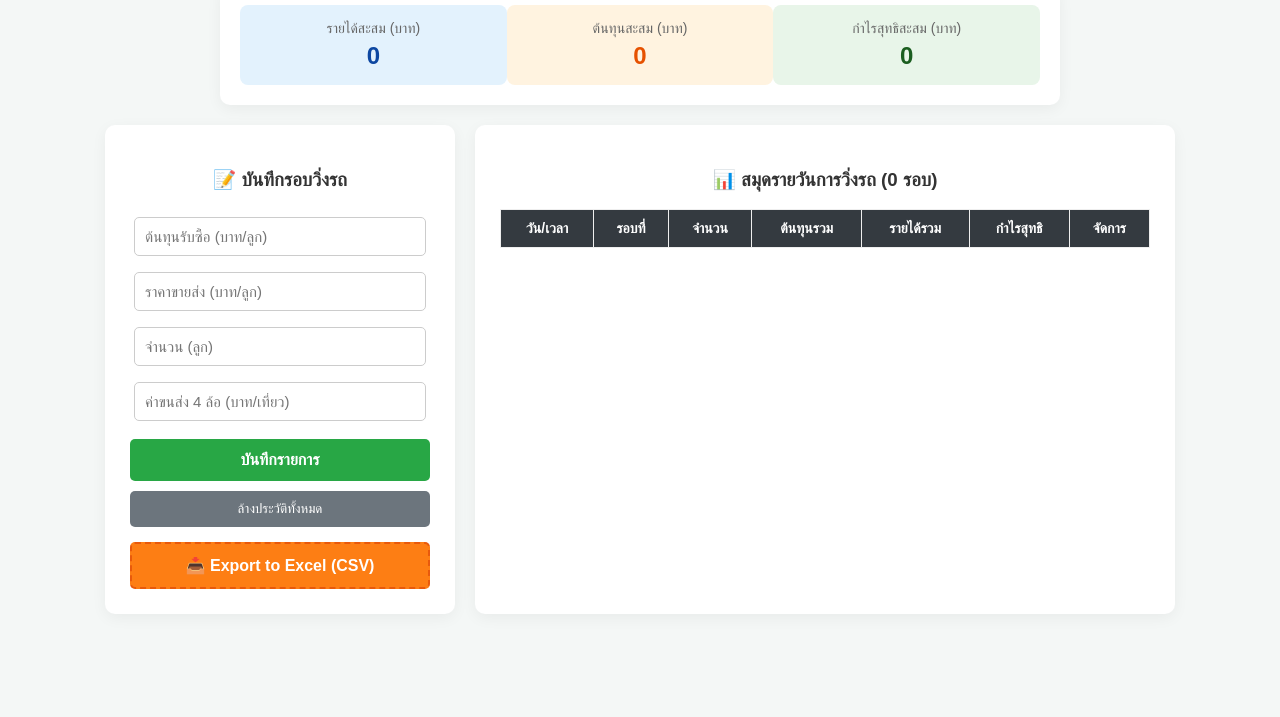
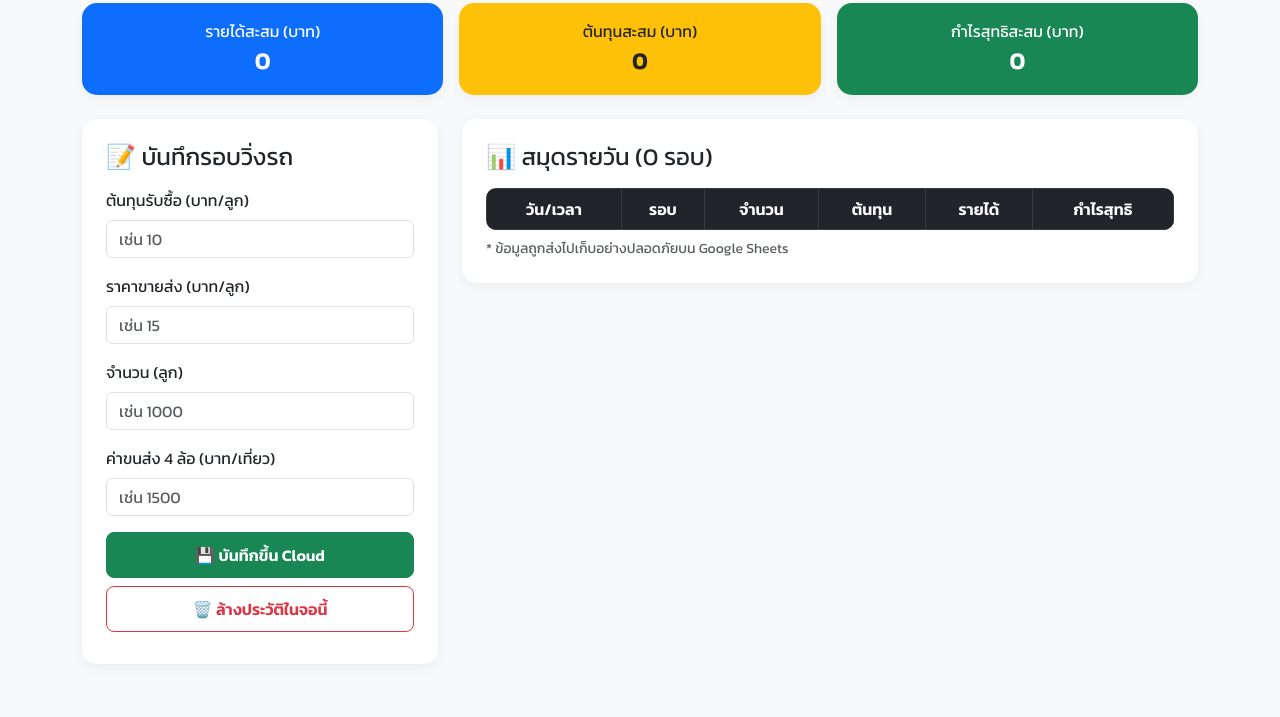
Before and after one commit to kodhomjakkrit-rgb/coconut-ledger, a plain HTML site: page index.html in a window 1280 px wide. Shown: the part 83-800 px from the top of the page. Drawn offline with nearby package versions, Linux system fonts and the light colour scheme.

Commit message:
Add files via upload

```diff
--- a/index.html
+++ b/index.html
@@ -2,98 +2,104 @@
 <html lang="th">
 <head>
     <meta charset="UTF-8">
-    <title>ระบบบัญชีมะพร้าว V8 - Export to Excel</title>
+    <meta name="viewport" content="width=device-width, initial-scale=1.0">
+    <title>ระบบบัญชีมะพร้าว V10 - Cloud Sync</title>
+    <link href="https://cdn.jsdelivr.net/npm/bootstrap@5.3.0/dist/css/bootstrap.min.css" rel="stylesheet">
+    <link href="https://fonts.googleapis.com/css2?family=Kanit:wght@300;400;600&display=swap" rel="stylesheet">
     <style>
-        body { font-family: 'Kanit', sans-serif; text-align: center; margin-top: 20px; background-color: #f4f7f6; color: #333; }
-        .container { display: flex; justify-content: center; gap: 20px; flex-wrap: wrap; margin-top: 20px; }
-
-        .calculator-box { background: white; padding: 25px; border-radius: 10px; width: 300px; box-shadow: 0 4px 15px rgba(0,0,0,0.05); }
-        input { width: 90%; padding: 10px; margin: 8px 0; border: 1px solid #ccc; border-radius: 5px; font-size: 15px; }
-
-        /* ตกแต่งปุ่มต่างๆ */
-        .btn-main { width: 100%; padding: 12px; margin-top: 10px; background-color: #28a745; color: white; border: none; border-radius: 5px; cursor: pointer; font-size: 16px; font-weight: bold; }
-        .btn-main:hover { background-color: #218838; }
-
-        .btn-clear { width: 100%; padding: 10px; margin-top: 10px; background-color: #6c757d; color: white; border: none; border-radius: 5px; cursor: pointer; }
-        .btn-clear:hover { background-color: #5a6268; }
-
-        /* ปุ่ม Export สีส้มโดดเด่น */
-        .btn-export { width: 100%; padding: 12px; margin-top: 15px; background-color: #fd7e14; color: white; border: none; border-radius: 5px; cursor: pointer; font-size: 16px; font-weight: bold; border: 2px dashed #e8590c; }
-        .btn-export:hover { background-color: #e8590c; }
-
-        .btn-delete { background-color: #dc3545; color: white; border: none; padding: 5px 10px; border-radius: 3px; cursor: pointer; font-size: 12px; }
-        .btn-delete:hover { background-color: #c82333; }
-
-        .dashboard { display: flex; justify-content: space-around; background: white; padding: 20px; border-radius: 10px; max-width: 800px; margin: 0 auto; box-shadow: 0 4px 15px rgba(0,0,0,0.05); }
-        .kpi-card { padding: 15px; border-radius: 8px; width: 30%; text-align: center; }
-        .kpi-title { font-size: 14px; color: #666; margin-bottom: 5px; }
-        .kpi-value { font-size: 24px; font-weight: bold; }
-        .bg-revenue { background-color: #e3f2fd; color: #0d47a1; }
-        .bg-cost { background-color: #fff3e0; color: #e65100; }
-        .bg-profit { background-color: #e8f5e9; color: #1b5e20; }
-
-        .table-box { background: white; padding: 25px; border-radius: 10px; width: 650px; box-shadow: 0 4px 15px rgba(0,0,0,0.05); overflow-x: auto; }
-        table { width: 100%; border-collapse: collapse; margin-top: 10px; font-size: 14px; }
-        th, td { border: 1px solid #eee; padding: 10px; text-align: right; }
-        th { background-color: #343a40; color: white; text-align: center; }
-        .profit-green { color: #28a745; font-weight: bold; }
-        .loss-red { color: #dc3545; font-weight: bold; }
-        .date-text { font-size: 12px; color: #666; text-align: center; }
+        body { font-family: 'Kanit', sans-serif; background-color: #f8f9fa; }
+        .card-custom { border-radius: 15px; box-shadow: 0 4px 12px rgba(0,0,0,0.05); border: none; }
+        .kpi-text { font-size: 1.5rem; font-weight: bold; }
+        .btn-custom { border-radius: 8px; font-weight: 600; padding: 10px; transition: all 0.3s ease; }
+        .table-rounded { border-radius: 10px; overflow: hidden; }
+        /* เอฟเฟกต์ตอนโหลด */
+        .loading { opacity: 0.7; pointer-events: none; }
     </style>
 </head>
 <body>
 
-    <h2>🥥 ระบบจัดการธุรกิจมะพร้าว V8</h2>
+<div class="container py-4">
+    <h2 class="text-center mb-4 text-success">🥥 ระบบจัดการธุรกิจมะพร้าว (Cloud)</h2>
 
-    <div class="dashboard">
-        <div class="kpi-card bg-revenue">
-            <div class="kpi-title">รายได้สะสม (บาท)</div>
-            <div class="kpi-value" id="sumRevenue">0</div>
+    <div class="row g-3 mb-4">
+        <div class="col-12 col-md-4">
+            <div class="card card-custom bg-primary text-white text-center p-3">
+                <div>รายได้สะสม (บาท)</div>
+                <div class="kpi-text" id="sumRevenue">0</div>
             </div>
-        <div class="kpi-card bg-cost">
-            <div class="kpi-title">ต้นทุนสะสม (บาท)</div>
-            <div class="kpi-value" id="sumCost">0</div>
         </div>
-        <div class="kpi-card bg-profit">
-            <div class="kpi-title">กำไรสุทธิสะสม (บาท)</div>
-            <div class="kpi-value" id="sumProfit">0</div>
+        <div class="col-12 col-md-4">
+            <div class="card card-custom bg-warning text-dark text-center p-3">
+                <div>ต้นทุนสะสม (บาท)</div>
+                <div class="kpi-text" id="sumCost">0</div>
+            </div>
+        </div>
+        <div class="col-12 col-md-4">
+            <div class="card card-custom bg-success text-white text-center p-3" id="profitCard">
+                <div>กำไรสุทธิสะสม (บาท)</div>
+                <div class="kpi-text" id="sumProfit">0</div>
+            </div>
         </div>
     </div>
 
-    <div class="container">
-        <div class="calculator-box">
-            <h3>📝 บันทึกรอบวิ่งรถ</h3>
-            <input type="number" id="costPrice" placeholder="ต้นทุนรับซื้อ (บาท/ลูก)">
-            <input type="number" id="sellPrice" placeholder="ราคาขายส่ง (บาท/ลูก)">
-            <input type="number" id="quantity" placeholder="จำนวน (ลูก)">
-            <input type="number" id="transportCost" placeholder="ค่าขนส่ง 4 ล้อ (บาท/เที่ยว)">
-
-            <button class="btn-main" onclick="saveRecord()">บันทึกรายการ</button>
-            <button class="btn-clear" onclick="clearHistory()">ล้างประวัติทั้งหมด</button>
-
-            <button class="btn-export" onclick="exportToCSV()">📥 Export to Excel (CSV)</button>
+    <div class="row g-4">
+        <div class="col-12 col-lg-4">
+            <div class="card card-custom p-4">
+                <h4 class="mb-3">📝 บันทึกรอบวิ่งรถ</h4>
+                <div class="mb-3">
+                    <label class="form-label">ต้นทุนรับซื้อ (บาท/ลูก)</label>
+                    <input type="number" class="form-control" id="costPrice" placeholder="เช่น 10">
+                </div>
+                <div class="mb-3">
+                    <label class="form-label">ราคาขายส่ง (บาท/ลูก)</label>
+                    <input type="number" class="form-control" id="sellPrice" placeholder="เช่น 15">
+                </div>
+                <div class="mb-3">
+                    <label class="form-label">จำนวน (ลูก)</label>
+                    <input type="number" class="form-control" id="quantity" placeholder="เช่น 1000">
+                </div>
+                <div class="mb-3">
+                    <label class="form-label">ค่าขนส่ง 4 ล้อ (บาท/เที่ยว)</label>
+                    <input type="number" class="form-control" id="transportCost" placeholder="เช่น 1500">
                 </div>
 
-        <div class="table-box">
-            <h3>📊 สมุดรายวันการวิ่งรถ (<span id="totalTrips">0</span> รอบ)</h3>
-            <table>
-                <thead>
+                <button id="btnSave" class="btn btn-success btn-custom w-100 mb-2" onclick="saveRecord()">
+                    💾 บันทึกขึ้น Cloud
+                </button>
+                <button class="btn btn-outline-danger btn-custom w-100 mb-2" onclick="clearHistory()">🗑️ ล้างประวัติในจอนี้</button>
+            </div>
+        </div>
+
+        <div class="col-12 col-lg-8">
+            <div class="card card-custom p-4">
+                <h4 class="mb-3">📊 สมุดรายวัน (<span id="totalTrips">0</span> รอบ)</h4>
+                <div class="table-responsive table-rounded">
+                    <table class="table table-hover table-bordered align-middle text-end mb-0">
+                        <thead class="table-dark text-center">
                             <tr>
                                 <th>วัน/เวลา</th>
-                        <th>รอบที่</th>
+                                <th>รอบ</th>
                                 <th>จำนวน</th>
-                        <th>ต้นทุนรวม</th>
-                        <th>รายได้รวม</th>
+                                <th>ต้นทุน</th>
+                                <th>รายได้</th>
                                 <th>กำไรสุทธิ</th>
-                        <th>จัดการ</th>
                             </tr>
                         </thead>
                         <tbody id="historyTableBody"></tbody>
                     </table>
                 </div>
+                <small class="text-muted mt-2 d-block">* ข้อมูลถูกส่งไปเก็บอย่างปลอดภัยบน Google Sheets</small>
+            </div>
+        </div>
+    </div>
 </div>
 
 <script>
+    // ----------------------------------------------------------------------
+    // นี่คือ "กุญแจ API" ของคุณแสง ที่จะไขประตูส่งข้อมูลเข้า Google Sheets
+    // ----------------------------------------------------------------------
+    const SCRIPT_URL = 'https://script.google.com/macros/s/AKfycbzMi8VhYq3008IXYy9S7V-oZVigLEGU7rte7qWKMWaGVjgR0FL_AwQztNfhaWJYJqAZ/exec';
+
     let tripHistory = [];
 
     window.onload = function() {
@@ -104,6 +110,7 @@
         }
     }
 
+    // ฟังก์ชันนี้ถูกอัปเกรดให้สามารถส่งข้อมูลผ่านอินเทอร์เน็ตได้
     function saveRecord() {
         let cost = Number(document.getElementById('costPrice').value);
         let sell = Number(document.getElementById('sellPrice').value);
@@ -117,34 +124,57 @@
 
         let now = new Date();
         let formattedDate = now.toLocaleString('th-TH', {
-                day: '2-digit', month: '2-digit', year: 'numeric',
+            day: '2-digit', month: '2-digit', year: '2-digit',
             hour: '2-digit', minute: '2-digit'
         });
 
-            tripHistory.push({
+        // 1. จัดเตรียมข้อมูลเป็นก้อน (Payload) เพื่อส่งขึ้น Cloud
+        let payload = {
             date: formattedDate,
             qty: qty,
             totalCost: (cost * qty) + transport,
             totalRevenue: sell * qty,
             netProfit: (sell * qty) - ((cost * qty) + transport)
-            });
+        };
 
+        // 2. เปลี่ยนปุ่มเป็นสถานะกำลังโหลด เพื่อไม่ให้เผลอกดซ้ำ
+        let btnSave = document.getElementById('btnSave');
+        btnSave.innerHTML = "⏳ กำลังส่งข้อมูล...";
+        btnSave.classList.add('loading');
+
+        // 3. ใช้คำสั่ง Fetch (เหมือนการส่งไปรษณีย์) ยิงข้อมูลไปที่ Google Sheets
+        fetch(SCRIPT_URL, {
+            method: 'POST',
+            body: JSON.stringify(payload)
+        })
+        .then(response => {
+            // --- เมื่อ Google Sheets ตอบกลับมาว่าบันทึกสำเร็จ ---
+
+            // แปะข้อมูลลงในตารางหน้าเว็บของเราด้วย
+            tripHistory.push(payload);
             localStorage.setItem('coconutLedger', JSON.stringify(tripHistory));
 
+            // ล้างช่องกรอกข้อมูล
             document.getElementById('costPrice').value = '';
             document.getElementById('sellPrice').value = '';
             document.getElementById('quantity').value = '';
             document.getElementById('transportCost').value = '';
 
             renderTableAndDashboard();
-        }
 
-        function deleteRecord(index) {
-            if(confirm("ต้องการยกเลิกรายการรอบวิ่งรถที่ " + (index + 1) + " ใช่หรือไม่?")) {
-                tripHistory.splice(index, 1);
-                localStorage.setItem('coconutLedger', JSON.stringify(tripHistory));
-                renderTableAndDashboard();
-            }
+            // คืนค่าปุ่มกลับมาเหมือนเดิม
+            btnSave.innerHTML = "💾 บันทึกขึ้น Cloud";
+            btnSave.classList.remove('loading');
+
+            // เด้งข้อความบอกว่าสำเร็จแล้ว!
+            alert("✅ บันทึกยอดวิ่งรถขึ้น Cloud Database เรียบร้อยแล้ว!");
+        })
+        .catch(error => {
+            console.error('Error!', error.message);
+            btnSave.innerHTML = "💾 บันทึกขึ้น Cloud";
+            btnSave.classList.remove('loading');
+            alert("❌ เกิดข้อผิดพลาดในการเชื่อมต่ออินเทอร์เน็ต กรุณาลองใหม่");
+        });
     }
 
     function renderTableAndDashboard() {
@@ -158,19 +188,17 @@
             sumCst += trip.totalCost;
             sumProf += trip.netProfit;
 
-                let profitClass = trip.netProfit >= 0 ? 'profit-green' : 'loss-red';
+            let profitClass = trip.netProfit >= 0 ? 'text-success fw-bold' : 'text-danger fw-bold';
             let displayDate = trip.date ? trip.date : "-";
 
+            // หมายเหตุ: เอาปุ่มลบเฉพาะบรรทัดออก เพื่อป้องกันความสับสน เพราะข้อมูลจริงไปอยู่บน Cloud แล้ว
             let row = `<tr>
-                    <td class="date-text">${displayDate}</td>
-                    <td style="text-align: center;">${i + 1}</td>
+                <td class="text-center text-muted small">${displayDate}</td>
+                <td class="text-center">${i + 1}</td>
                 <td>${trip.qty.toLocaleString()}</td>
                 <td>${trip.totalCost.toLocaleString()}</td>
                 <td>${trip.totalRevenue.toLocaleString()}</td>
                 <td class="${profitClass}">${trip.netProfit.toLocaleString()}</td>
-                    <td style="text-align: center;">
-                        <button class="btn-delete" onclick="deleteRecord(${i})">ลบ</button>
-                    </td>
             </tr>`;
             tableBody.innerHTML += row;
         }
@@ -180,56 +208,23 @@
         document.getElementById('sumProfit').innerText = sumProf.toLocaleString();
         document.getElementById('totalTrips').innerText = tripHistory.length;
 
-            let profitCard = document.getElementById('sumProfit').parentElement;
-            profitCard.style.backgroundColor = sumProf < 0 ? '#ffebee' : '#e8f5e9';
-            profitCard.style.color = sumProf < 0 ? '#c62828' : '#1b5e20';
+        let profitCard = document.getElementById('profitCard');
+        if(sumProf < 0) {
+            profitCard.className = "card card-custom bg-danger text-white text-center p-3";
+        } else {
+            profitCard.className = "card card-custom bg-success text-white text-center p-3";
+        }
     }
 
     function clearHistory() {
-            if(confirm("ล้างประวัติทั้งหมด?")) {
+        if(confirm("ปุ่มนี้จะล้างประวัติเฉพาะบนหน้าจอมือถือ/คอมเครื่องนี้นะครับ (ข้อมูลใน Google Sheets จะยังอยู่ครบ) ยืนยันไหมครับ?")) {
             localStorage.removeItem('coconutLedger');
             tripHistory = [];
             renderTableAndDashboard();
         }
     }
-
-        // --- ฟังก์ชันใหม่: สร้างและดาวน์โหลดไฟล์ CSV ---
-        function exportToCSV() {
-            if (tripHistory.length === 0) {
-                alert("ยังไม่มีข้อมูลให้ Export ครับ! ลองบันทึกข้อมูลดูก่อนนะ");
-                return;
-            }
-
-            // 1. ใส่รหัสลับ \uFEFF (BOM) เพื่อให้ Excel อ่านภาษาไทยออก ไม่เป็นภาษาต่างดาว!
-            let csvContent = "\uFEFF";
-
-            // 2. สร้างหัวตาราง (Header)
-            csvContent += "วันที่และเวลา,รอบที่,จำนวน (ลูก),ต้นทุนรวม (บาท),รายได้รวม (บาท),กำไรสุทธิ (บาท)\n";
-
-            // 3. วนลูปดึงข้อมูลจาก Array มาเรียงต่อกัน บรรทัดต่อบรรทัด (\n คือการขึ้นบรรทัดใหม่)
-            for (let i = 0; i < tripHistory.length; i++) {
-                let trip = tripHistory[i];
-                let date = trip.date ? trip.date : "-";
-
-                // เราจะไม่ใส่ .toLocaleString() ตรงนี้ เพราะเราอยากให้ Excel ได้ตัวเลขเพียวๆ เอาไปบวกเลขต่อได้
-                let row = `${date},${i + 1},${trip.qty},${trip.totalCost},${trip.totalRevenue},${trip.netProfit}`;
-                csvContent += row + "\n";
-            }
-
-            // 4. สร้างก้อนไฟล์เสมือน (Blob) และสั่งให้เบราว์เซอร์ดาวน์โหลด
-            let blob = new Blob([csvContent], { type: 'text/csv;charset=utf-8;' });
-            let link = document.createElement("a");
-            let url = URL.createObjectURL(blob);
-
-            link.setAttribute("href", url);
-            link.setAttribute("download", "ประวัติวิ่งรถมะพร้าว.csv"); // ตั้งชื่อไฟล์ที่นี่
-            link.style.visibility = 'hidden';
-
-            document.body.appendChild(link);
-            link.click(); // สั่งจำลองการคลิกดาวน์โหลด
-            document.body.removeChild(link); // โหลดเสร็จก็ล้างทิ้งให้สะอาด
-        }
 </script>
 
+<script src="https://cdn.jsdelivr.net/npm/bootstrap@5.3.0/dist/js/bootstrap.bundle.min.js"></script>
 </body>
 </html>
```
Lines whose indentation alone changed are shown as unchanged.
